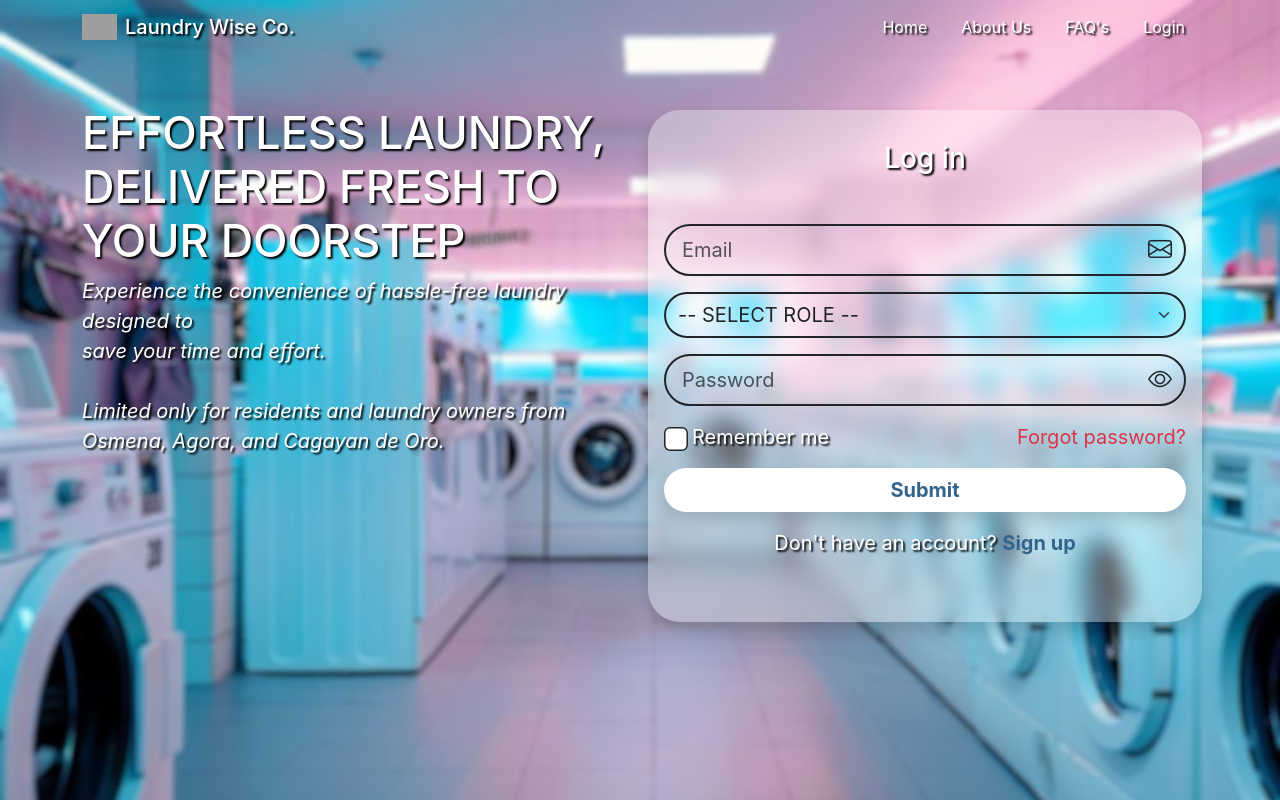
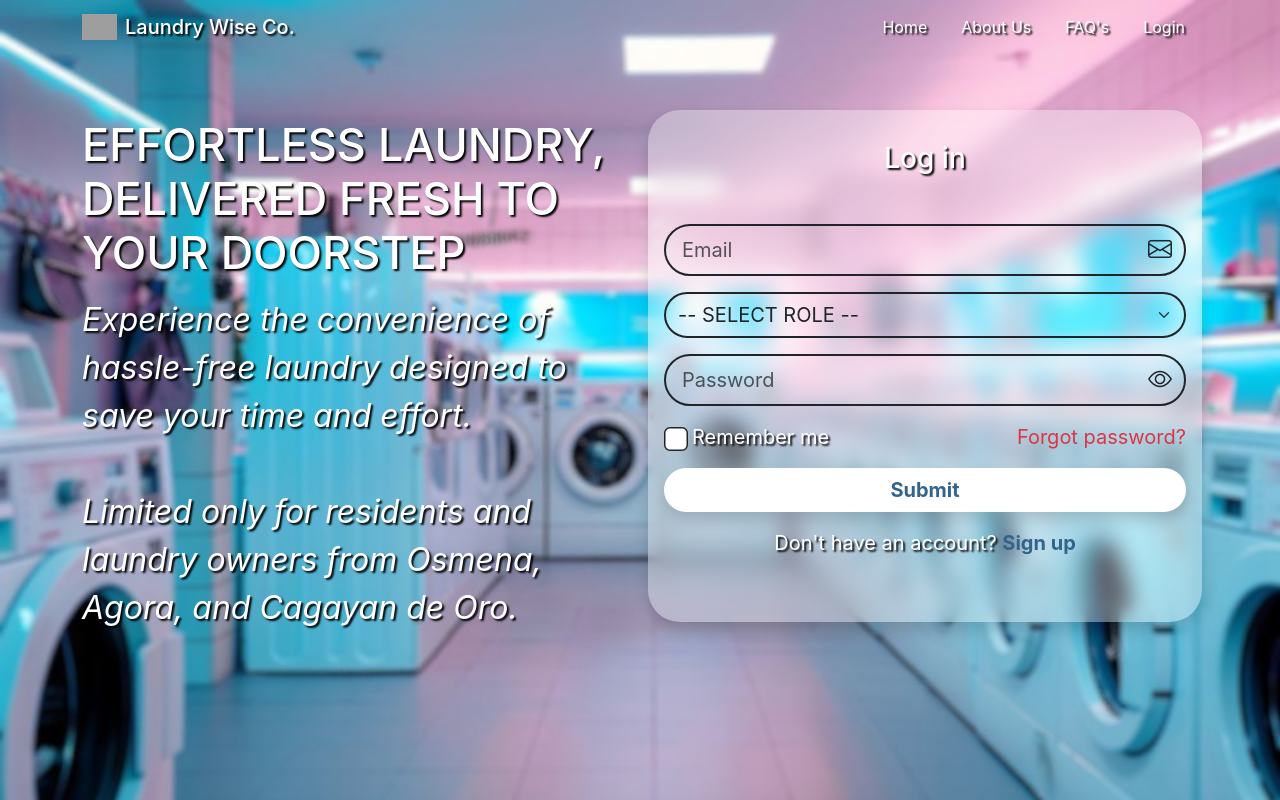
Before and after one commit to SudoRen949/LaundryWise, a React (Create React App) app: page /login in a window 1280 px wide. Built offline with nearby package versions, Linux system fonts and the light colour scheme; grey boxes are pictures that could not be loaded.

Commit message:
Update Motto component styles and spacing

```diff
--- a/src/objects/Motto.jsx
+++ b/src/objects/Motto.jsx
@@ -2,10 +2,10 @@ const Motto = () =>
 {
 	return (
 		<>
-			<h1 className="text-white mt-1" style={{fontSize:45,textShadow:"2px 2px 2px black"}}>
+			<h1 className="text-white mt-3" style={{fontSize:45,textShadow:"2px 2px 2px black"}}>
 				EFFORTLESS LAUNDRY,<br/>DELIVERED FRESH TO YOUR DOORSTEP
 			</h1>
-			<p className="lead text-white mt-1 fs-5" style={{textShadow:"2px 2px 2px black"}}>
+			<p className="lead text-white mt-3 fs-2" style={{textShadow:"2px 2px 2px black"}}>
 				<i><b>
 					Experience the convenience of hassle-free laundry designed to<br/>
 					save your time and effort.
```
